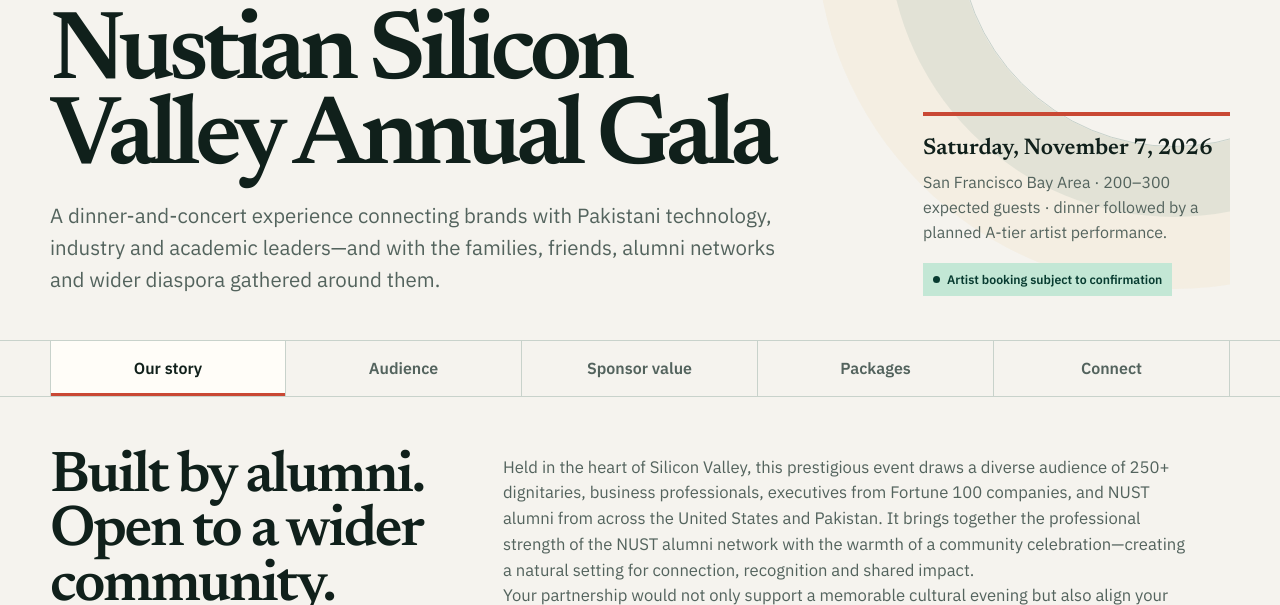
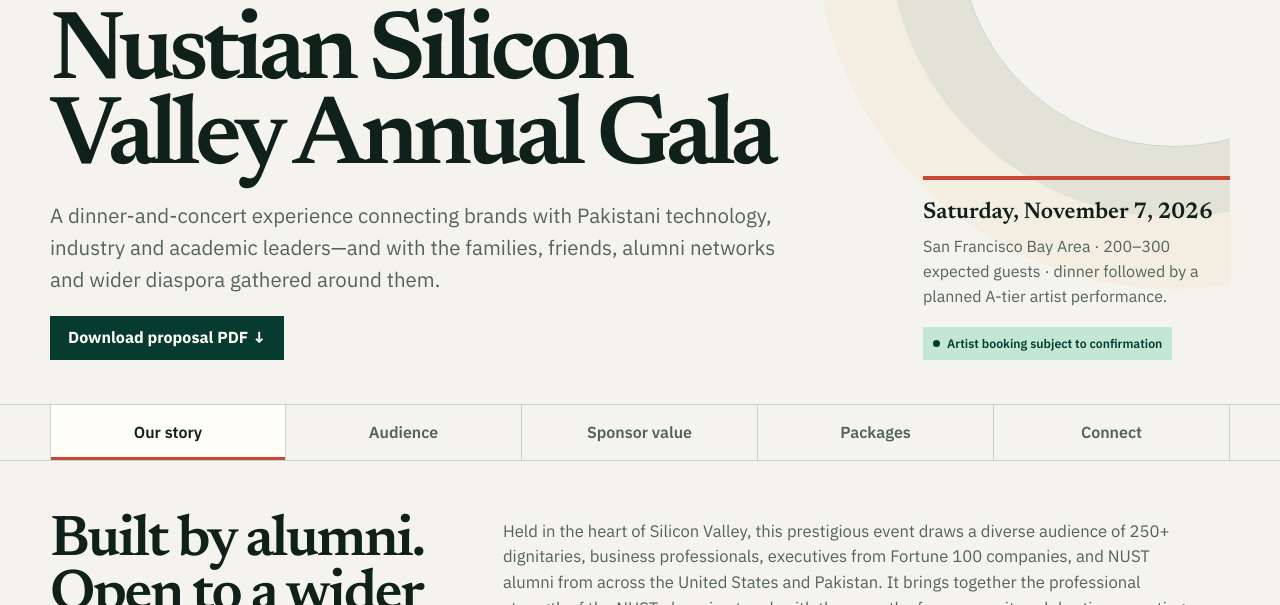
Before and after one commit to msarmadsaeed/nustianusa_sponsorship, a website: page index.html in a window 1280 px wide. Shown: the part 195-800 px from the top of the page. Drawn offline with Linux system fonts and the light colour scheme.

Commit message:
Add Download proposal PDF buttons to hero and closing sections

```diff
--- a/index.html
+++ b/index.html
@@ -37,6 +37,8 @@
     .kicker{font:500 .72rem/1.35 "IBM Plex Mono",monospace;letter-spacing:.1em;text-transform:uppercase;color:var(--forest)}
     h1{margin:16px 0 18px;max-width:860px;font:600 clamp(3.2rem,7.6vw,7.2rem)/.87 "Newsreader",serif;letter-spacing:-.058em}
     .hero-copy{max-width:750px;margin:0;color:var(--muted);font-size:clamp(1.05rem,2vw,1.28rem)}
+    .pdf-btn{display:inline-flex;margin-top:20px;min-height:44px;padding:0 18px;align-items:center;text-decoration:none;background:var(--forest-deep);color:var(--white);font-weight:700}
+    .pdf-btn:hover{background:var(--forest)}
     .hero-card{border-top:4px solid var(--red);padding-top:20px}
     .hero-card .date{font:600 1.42rem/1.15 "Newsreader",serif}
     .hero-card p{margin:8px 0 18px;color:var(--muted)}
@@ -131,6 +133,7 @@
           <div class="kicker">Sponsorship opportunity · 2026</div>
           <h1>Nustian Silicon Valley Annual Gala</h1>
           <p class="hero-copy">A dinner-and-concert experience connecting brands with Pakistani technology, industry and academic leaders—and with the families, friends, alumni networks and wider diaspora gathered around them.</p>
+          <a class="pdf-btn" href="assets/nustian-usa-sponsorship-proposal.pdf" download>Download proposal PDF ↓</a>
         </div>
         <aside class="hero-card">
           <div class="date">Saturday, November 7, 2026</div>
@@ -286,6 +289,7 @@
         <h2>Bring your brand into a community that builds, connects and gives back.</h2>
         <p>Choose a sponsorship level or ask for a package shaped around awareness, recruiting, hospitality, product engagement or education impact.</p>
         <a href="https://nustianusa.org" target="_blank" rel="noopener">Start a partnership at nustianusa.org ↗</a>
+        <a href="assets/nustian-usa-sponsorship-proposal.pdf" download style="margin-left:10px">Download proposal PDF ↓</a>
         <div class="fine-print">NUSTIAN USA is a registered 501(c)(3) nonprofit organization. Expected attendance, artist plans, sponsor placements and event deliverables are subject to final confirmation. Audience and community figures reflect organizer-supplied information shared September 18, 2026. Audiences may overlap, and past performance does not guarantee future sponsor-campaign results.</div>
       </div>
     </section>
```
